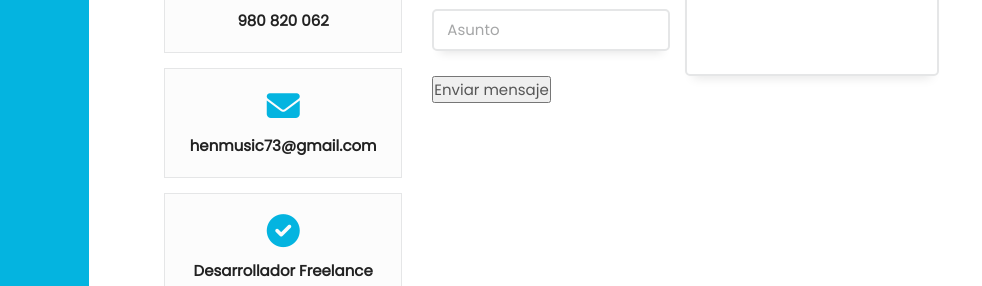
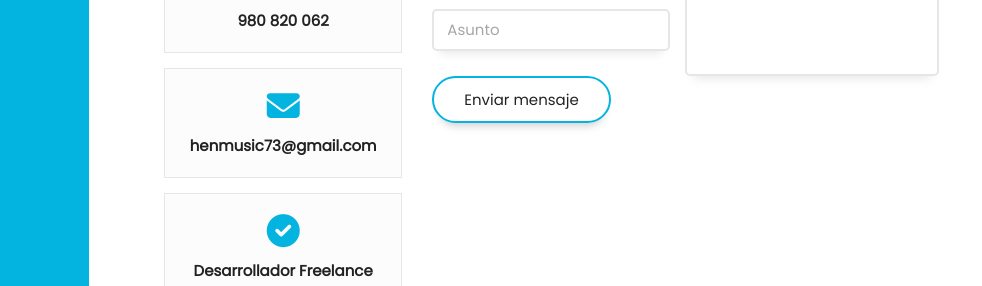
Before and after one commit to henryshop73/Portafolio-proyecto1-css, a plain HTML site: page contacto.html in a window 1280 px wide. Shown: the part 415-701 px from the top of the page, 298-1280 px from the left. Drawn offline with Linux system fonts and the light colour scheme.

Commit message:
Aplicando estilos css al botón del formulario de contacto

```diff
--- a/assets/css/styles.css
+++ b/assets/css/styles.css
@@ -1161,3 +1161,20 @@ body {
     resize: none;
     height: 100%;
 }
+
+.form__button {
+    padding: 1rem 3rem;
+    font-size: 1.5rem;
+    border: 0.2rem solid var(--color-secondary);
+    color: var(--color-title);
+    background-color: var(--color-principal);
+    border-radius: 3rem;
+    box-shadow: 0 1rem 1rem -8px rgba(0, 0, 0, 0.22);
+    cursor: pointer;
+    transition: all 300ms ease-in-out;
+}
+
+.form__button:hover {
+    background-color: var(--color-secondary);
+    color: var(--color-principal);
+}
```
